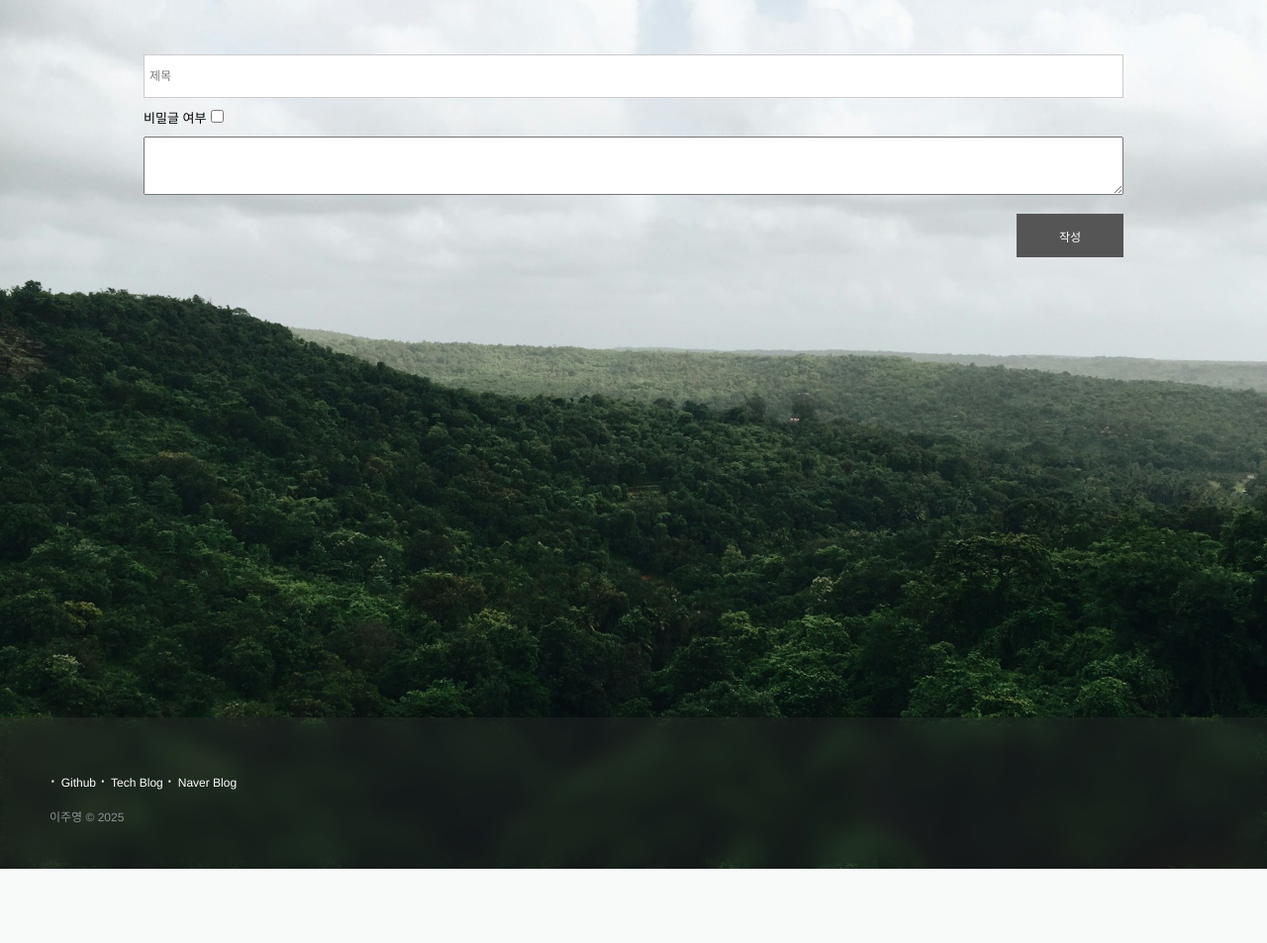
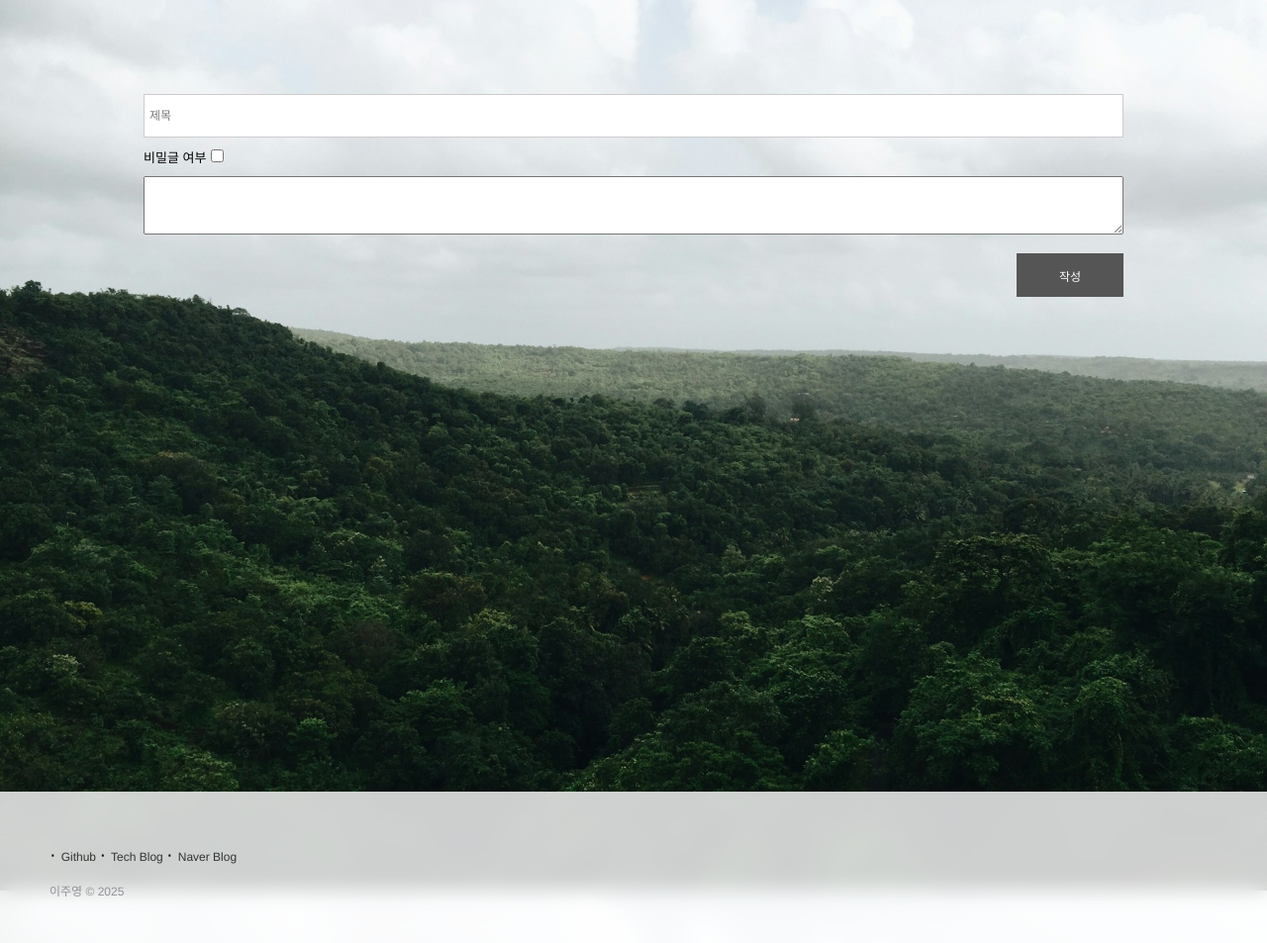
Before and after one commit to hobbyscripterII/MY-HOMEPAGE, a Spring Boot app: page /board/write?requestMap=1 in a window 1280 px wide. Shown: the part 60-1013 px from the top of the page at 99% size. Before the commit the page ends 938 px from the top, so only its background shows below. Run offline with Spring Boot 4, Linux system fonts and the light colour scheme; the visitor is signed in with stand-in values (Sample User, id 1); data that the repository does not hold is empty; some of the project's set-up classes (security, data sources, template engines, error pages and the like) are left out, and stand-ins take their place; some libraries are stand-ins or nearby versions; some web fonts are replaced.

Commit message:
[2025-02-22] UPDATE - css 수정

```diff
--- a/src/main/resources/static/css/footer.css
+++ b/src/main/resources/static/css/footer.css
@@ -1,10 +1,9 @@
 @charset "UTF-8";
 
 .footer-distributed {
-  background: rgba(51, 51, 51, 0.3);
+  background: rgba(255, 255, 255, 0.8);
   backdrop-filter: blur(10px);
   background-blend-mode: multiply;
-  box-shadow: 0 1px 1px 0 rgba(0, 0, 0, 0.12);
   box-sizing: border-box;
   width: 100%;
   text-align: left;
@@ -21,7 +20,7 @@
 
 .footer-distributed p.footer-links {
   font-size: 12px;
-  color: #ffffff;
+  color: #333;
   margin: 0 0 10px;
   padding: 0;
 }
@@ -38,7 +37,7 @@
   content: "·";
   font-size: 20px;
   left: 0;
-  color: #fff;
+  color: #000;
   display: inline-block;
   padding-right: 5px;
 }
--- a/src/main/resources/static/css/section.css
+++ b/src/main/resources/static/css/section.css
@@ -1,7 +1,7 @@
 @charset "UTF-8";
 @import url('https://fonts.cdnfonts.com/css/hvdtrial-brandon-grotesque');
 
-section {min-height: 85vh;}
+section {min-height: 85vh; margin: 40px 0;}
 table {border-collapse: collapse; border-spacing: 0;}
 blockquote {border-left: 3px solid #333; color: #333;}
 blockquote p {padding: 4px 0 4px 5px;}
@@ -16,7 +16,7 @@
 #thumbnail {display: none;}
 #btn-thumbnail {display: none;}
 #thumbnail-preview {display: none; width: 440px; margin: auto;}
-#editor {text-align: left; width: 100%; line-height: 2; color: #fff;}
+#editor {text-align: left; width: 100%; line-height: 2; color: #333;}
 #editor p {margin-bottom: 7px; color: #333;}
 #editor ul, #editor ol {padding-left: 20px;}
 #board-search .search-window {padding: 15px 0; margin: 0 5px;}
--- a/src/main/resources/templates/board/list.html
+++ b/src/main/resources/templates/board/list.html
@@ -144,8 +144,8 @@
 	$('#search').val(search);
 
 	$('.page-item').each(function(e) {
-		let queryPage = [[${param.page}]] == null ? '1' : [[${param.page}]][0]	// 쿼리 스트링에 담겨있는 페이지
-		let currentPage = $(this).text().trim();									// 사용자가 선택한 페이지
+		let queryPage = [[${param.page}]] == null ? '1' : [[${param.page}]][0];
+		let currentPage = $(this).text().trim();
 	});
 });
 </script>
```
